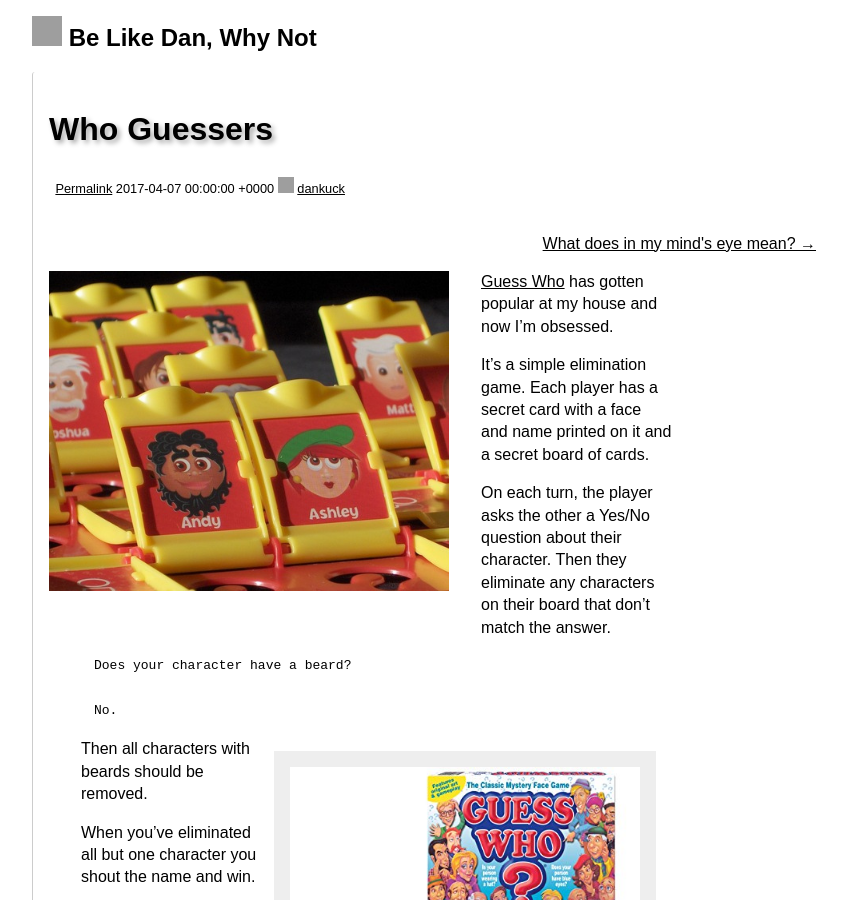
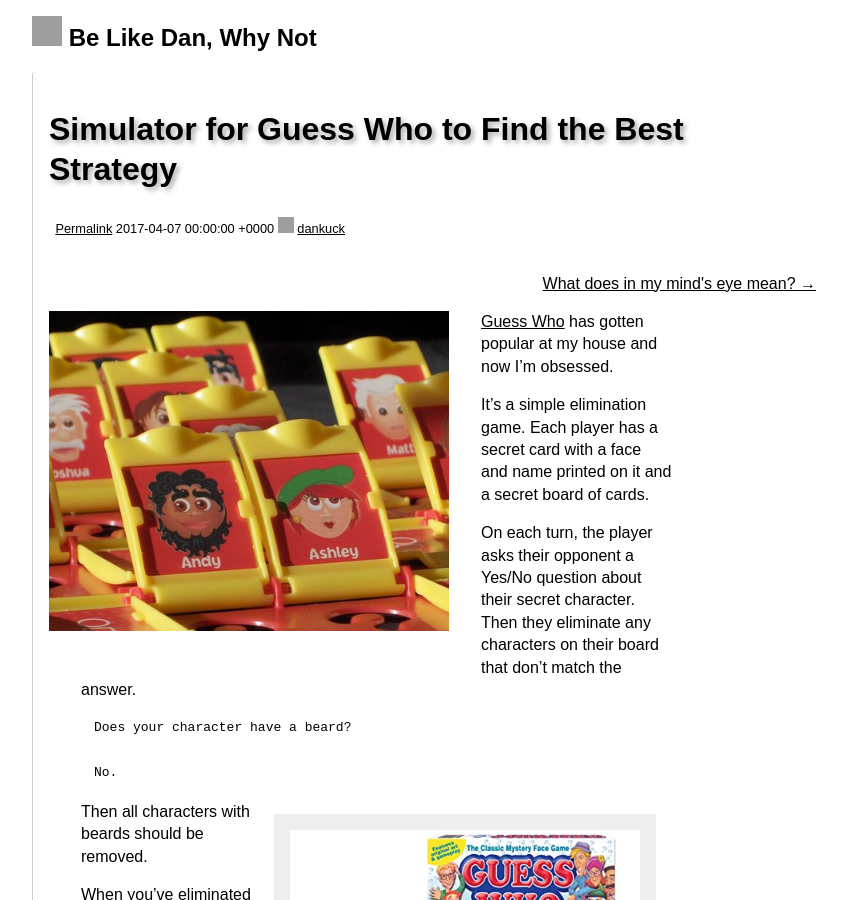
Before and after one commit to dankuck/dankuck.github.io, a Jekyll site: the page built from _posts/2017-04-07-who-guessers.md, in a window 1280 px wide and 900 px high. Shown: the whole window, without its empty margins (208-1052 px from the left). Built offline with Jekyll 4.4.1, drawn with Linux system fonts in a browser that asks for light colours; grey boxes are pictures that could not be loaded.

Commit message:
Better title

````diff
--- a/_posts/2017-04-07-who-guessers.md
+++ b/_posts/2017-04-07-who-guessers.md
@@ -1,6 +1,6 @@
 ---
 layout: post
-title: "Who Guessers"
+title: "Simulator for Guess Who to Find the Best Strategy"
 page_img: /assets/guess-who-close.jpg
 page_img_desc: ""
 no_ad: 1
@@ -11,7 +11,7 @@
 
 It's a simple elimination game. Each player has a secret card with a face and name printed on it and a secret board of cards.
 
-On each turn, the player asks the other a Yes/No question about their character. Then they eliminate any characters on their board that don't match the answer.
+On each turn, the player asks their opponent a Yes/No question about their secret character. Then they eliminate any characters on their board that don't match the answer.
 
 ```
 Does your character have a beard?
````
